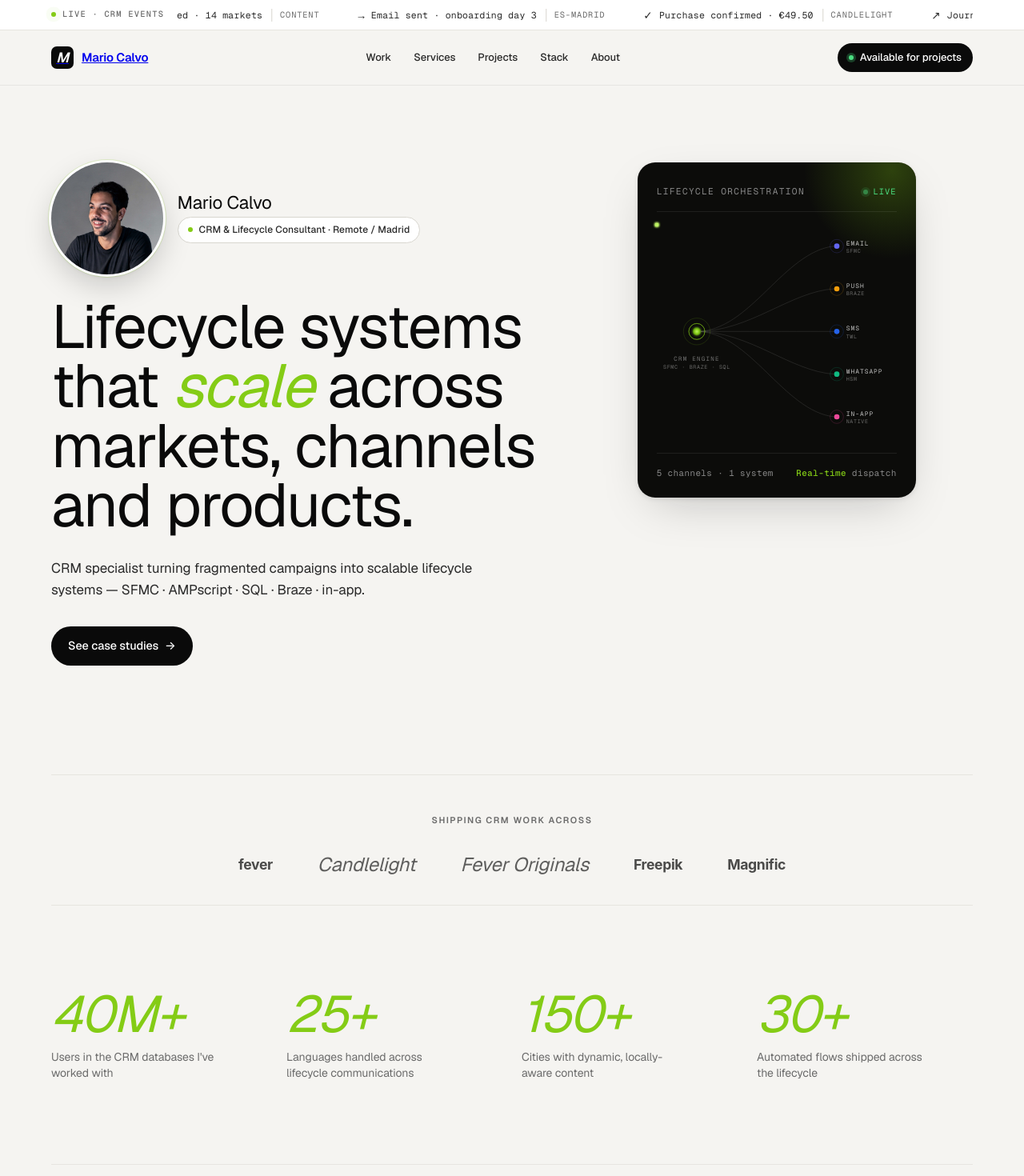
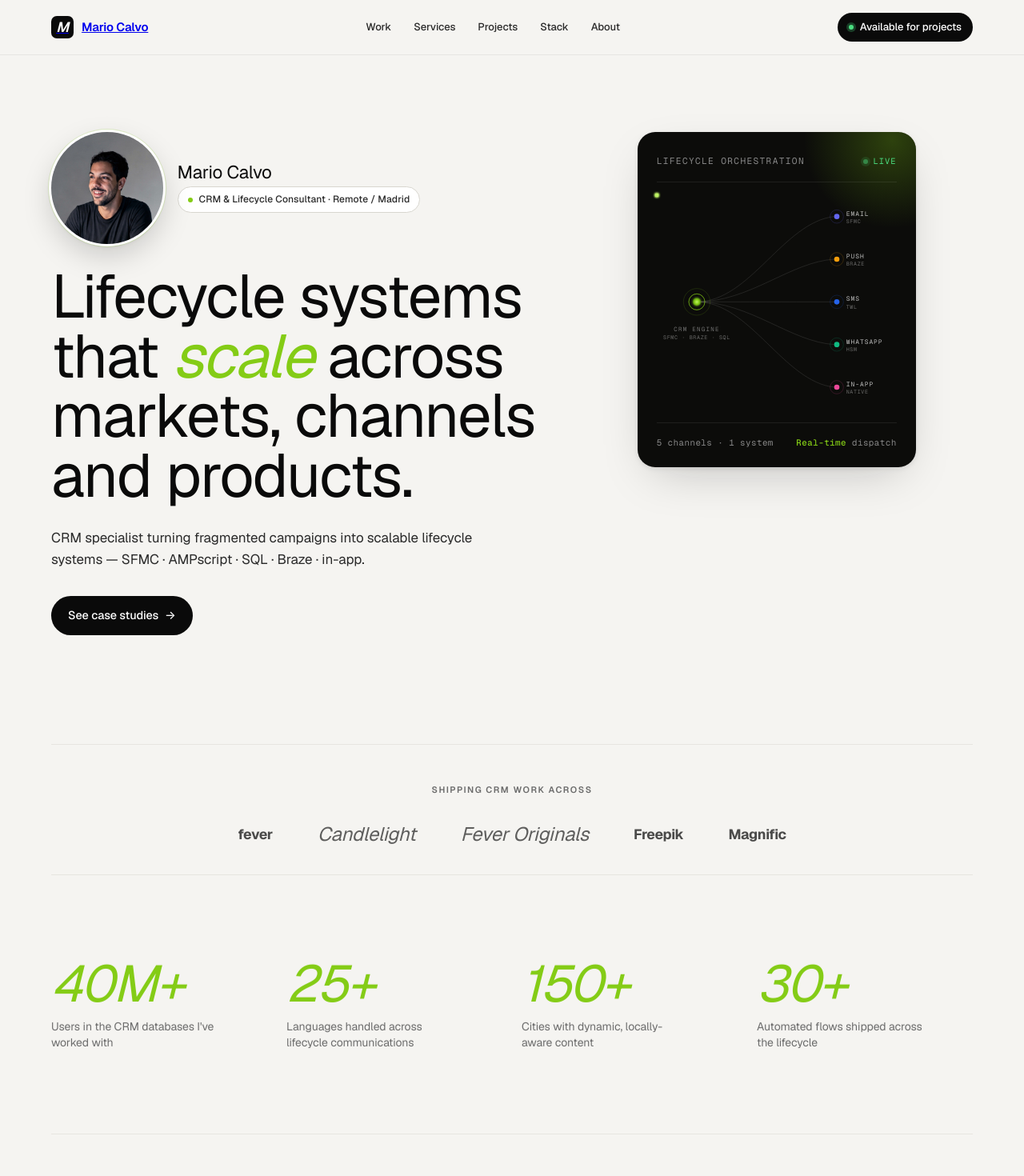
Before and after one commit to Mariocc14/portfolio-mario, a React (Vite) app: page / in a window 1280 px wide. Shown: the top 1470 px of the page at 80% size. Built offline with nearby package versions, Linux system fonts and the light colour scheme.

Commit message:
Remove ticker + fix brand row font fallback (Inter→Geist)

```diff
--- a/src/App.module.css
+++ b/src/App.module.css
@@ -746,7 +746,7 @@
 }
 
 .clientLogoBold {
-  font-family: "Inter", sans-serif;
+  font-family: "Geist", sans-serif;
   font-weight: 700;
   font-size: 1.1rem;
   letter-spacing: -0.02em;
@@ -2250,7 +2250,7 @@
 }
 
 .monkwayWordmark {
-  font-family: "Inter", sans-serif;
+  font-family: "Geist", sans-serif;
   font-size: 0.78rem;
   font-weight: 700;
   color: #0a0a0a;
--- a/src/App.tsx
+++ b/src/App.tsx
@@ -1295,9 +1295,6 @@ export default function App() {
     <div className={styles.page}>
       <StickyChrome />
 
-      {/* ============ ACTIVITY TICKER ============ */}
-      <ActivityTicker />
-
       {/* ============ NAV ============ */}
       <nav className={styles.nav}>
         <div className={styles.navInner}>
```
